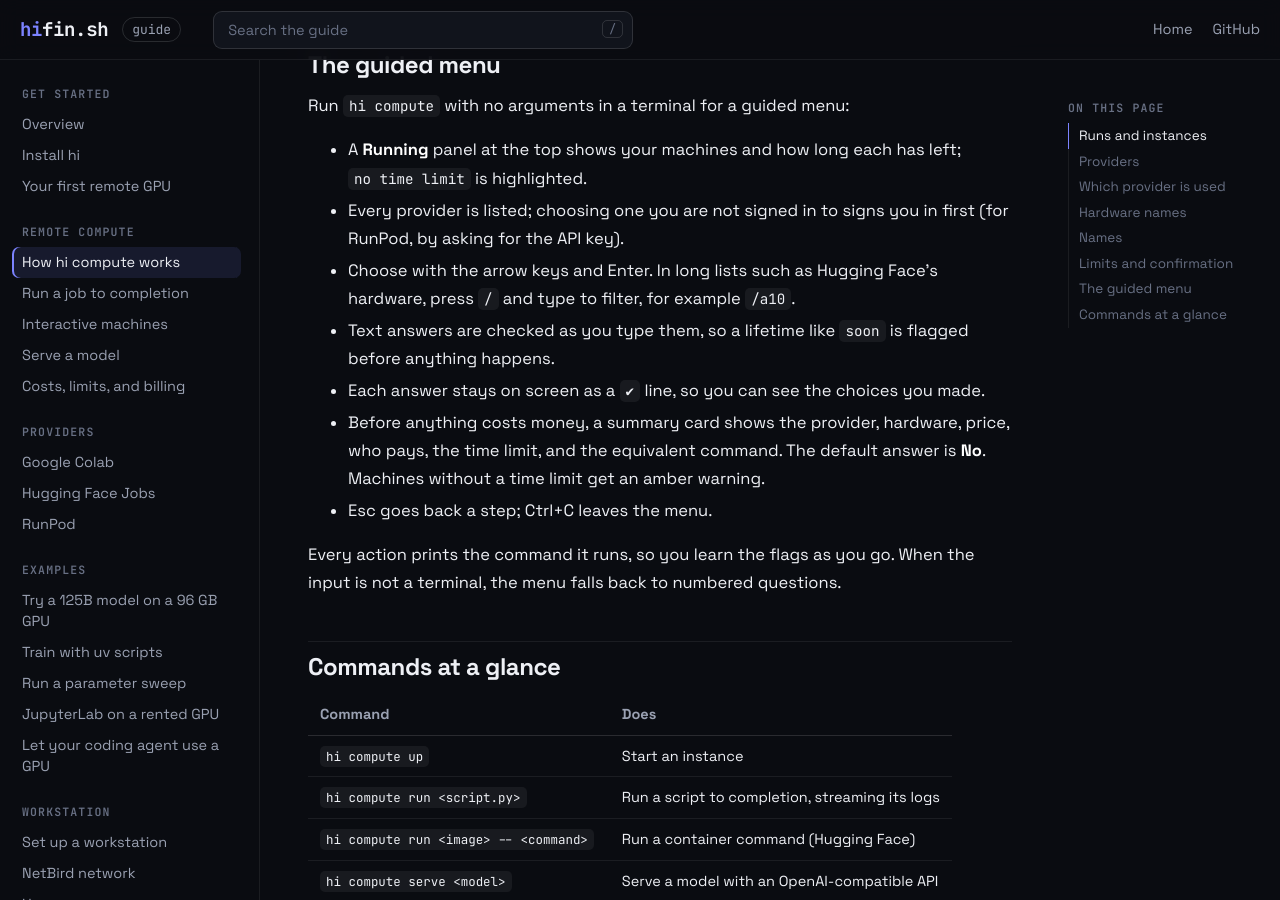
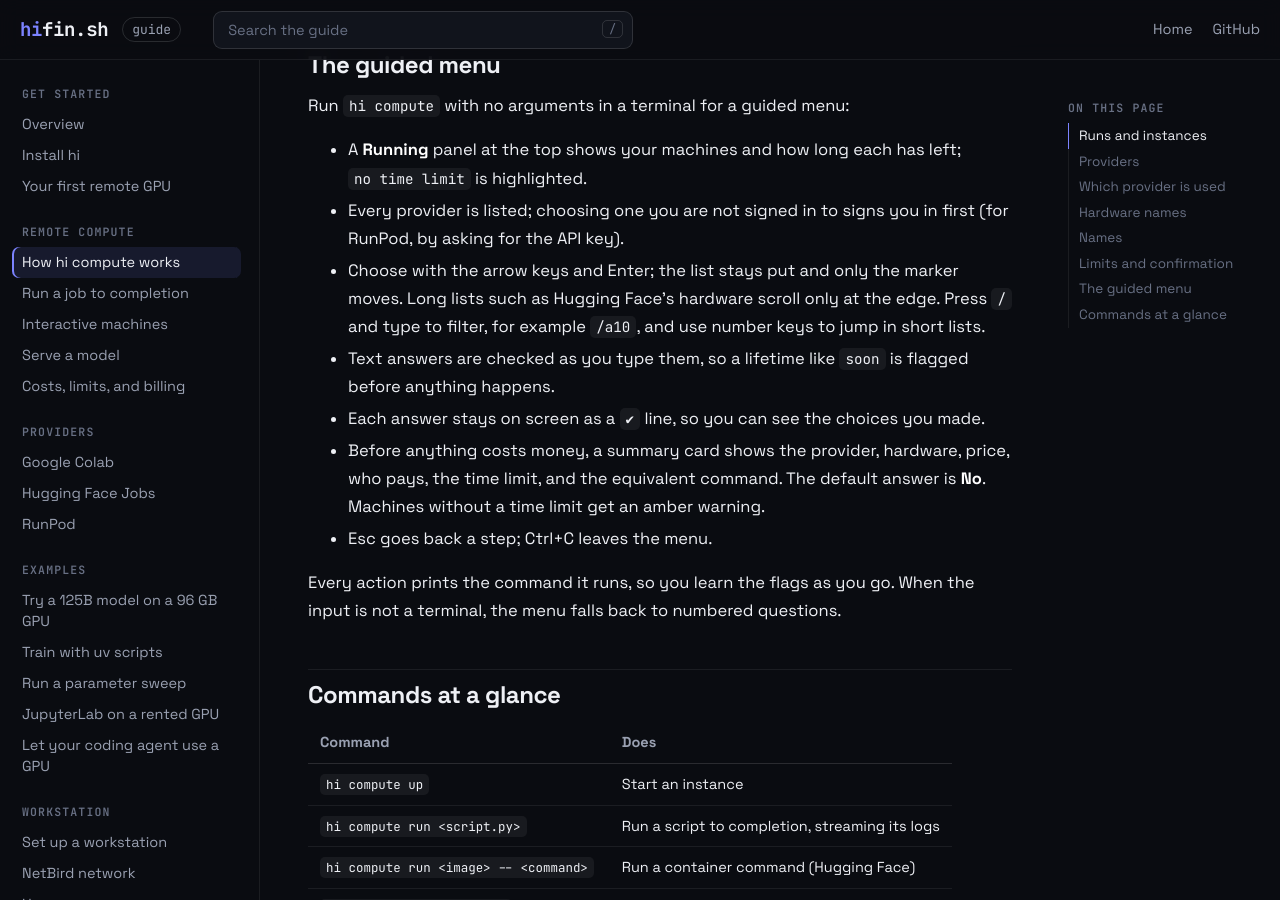
Before and after one commit to hifinab/cli, a Jekyll site: the page built from guide/compute/index.md, in a window 1280 px wide and 900 px high, scrolled down 2585 px. Built offline with Jekyll 4.4.1, drawn with Linux system fonts in a browser that asks for light colours.

Commit message:
Mark v0.8.2 released
Co-Authored-By: Claude Opus 5.5 <noreply@anthropic.com>

```diff
--- a/guide/compute/index.md
+++ b/guide/compute/index.md
@@ -92,8 +92,10 @@ Run `hi compute` with no arguments in a terminal for a guided menu:
   left; `no time limit` is highlighted.
 - Every provider is listed; choosing one you are not signed in to signs you
   in first (for RunPod, by asking for the API key).
-- Choose with the arrow keys and Enter. In long lists such as Hugging Face's
-  hardware, press `/` and type to filter, for example `/a10`.
+- Choose with the arrow keys and Enter; the list stays put and only the
+  marker moves. Long lists such as Hugging Face's hardware scroll only at the
+  edge. Press `/` and type to filter, for example `/a10`, and use number keys
+  to jump in short lists.
 - Text answers are checked as you type them, so a lifetime like `soon` is
   flagged before anything happens.
 - Each answer stays on screen as a `✔` line, so you can see the choices you
```
Also changed, not shown: docs/roadmap.md (+5 -0 lines).
